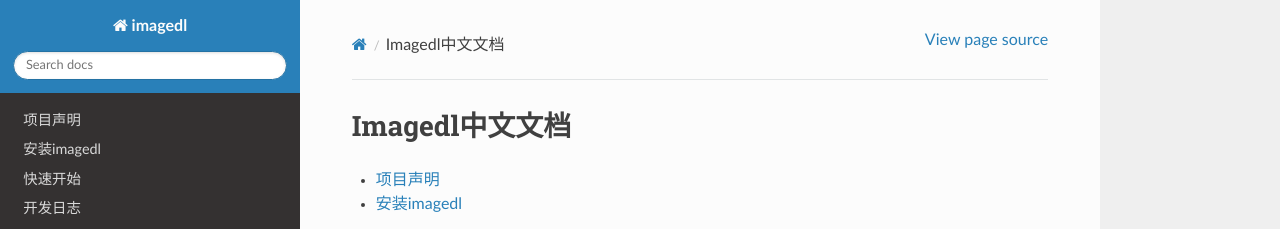
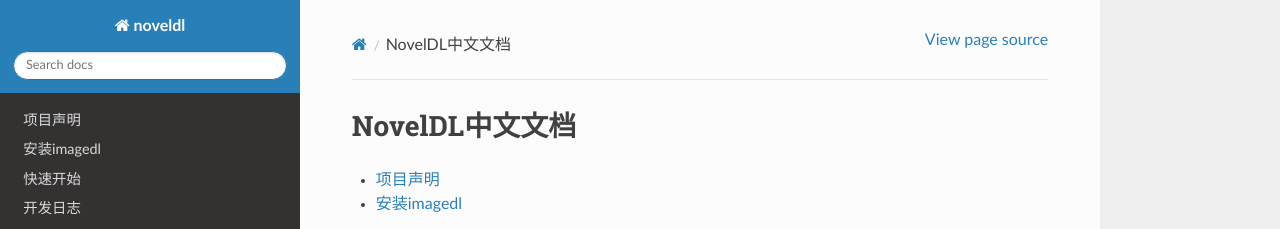
Before and after one commit to CharlesPikachu/noveldl, a Sphinx documentation site: the page built from docs/index.rst, in a window 1280 px wide. Shown: the top 229 px of the page. Built offline with Sphinx 7.4.7 and the Read the Docs theme 2.0.0, drawn with Linux system fonts in a browser that asks for light colours.

Commit message:
update docs

```diff
--- a/docs/conf.py
+++ b/docs/conf.py
@@ -17,7 +17,7 @@
 
 # -- Project information -----------------------------------------------------
 
-project = 'imagedl'
+project = 'noveldl'
 copyright = '2022, Zhenchao Jin'
 author = 'Zhenchao Jin'
 release = '0.1.0'
--- a/docs/index.rst
+++ b/docs/index.rst
@@ -1,9 +1,9 @@
-.. Imagedl documentation master file, created by
+.. NovelDL documentation master file, created by
    sphinx-quickstart on Sat Feb 29 22:07:23 2020.
    You can adapt this file completely to your liking, but it should at least
    contain the root `toctree` directive.
 
-Imagedl中文文档
+NovelDL中文文档
 ========================================
 
 .. toctree::
```
